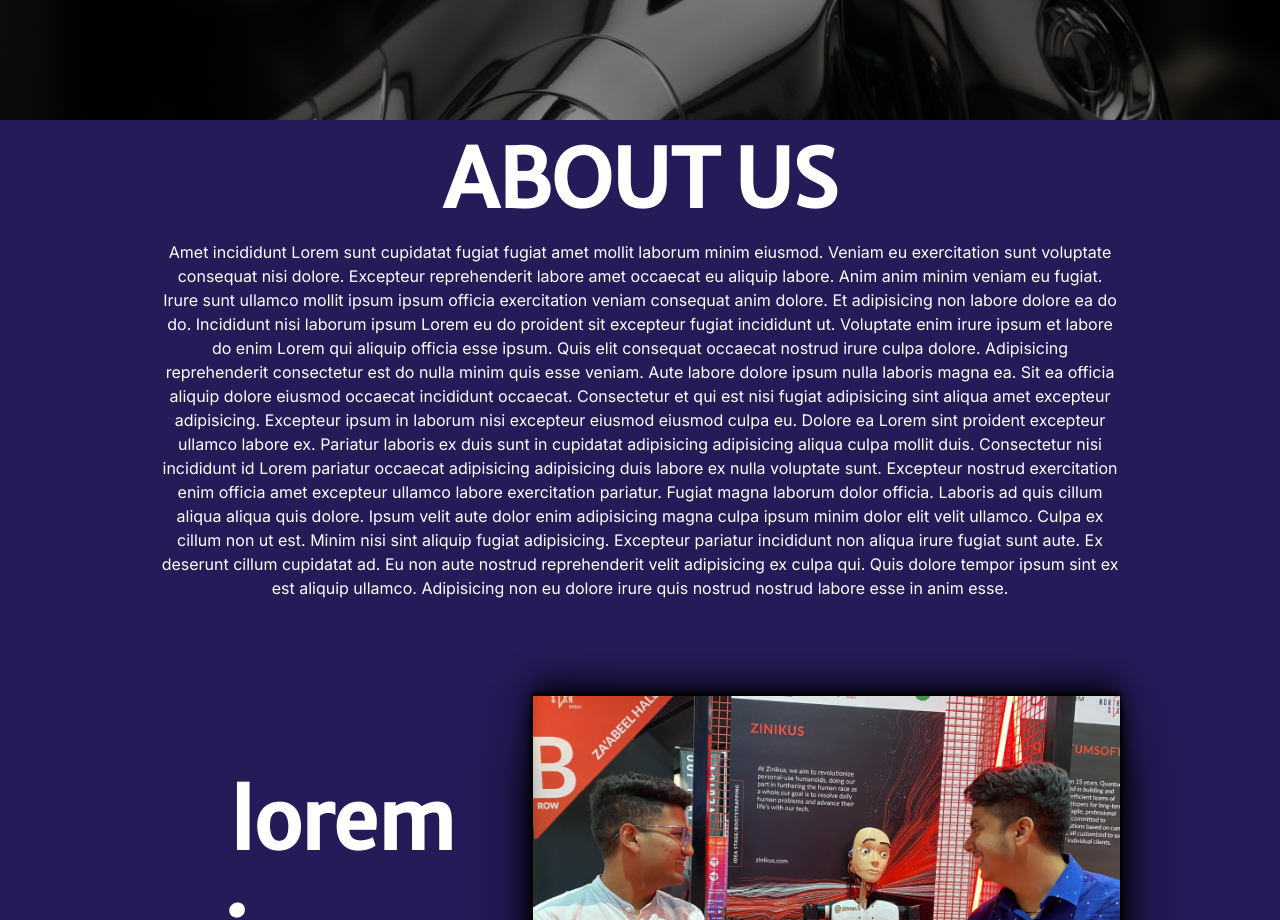
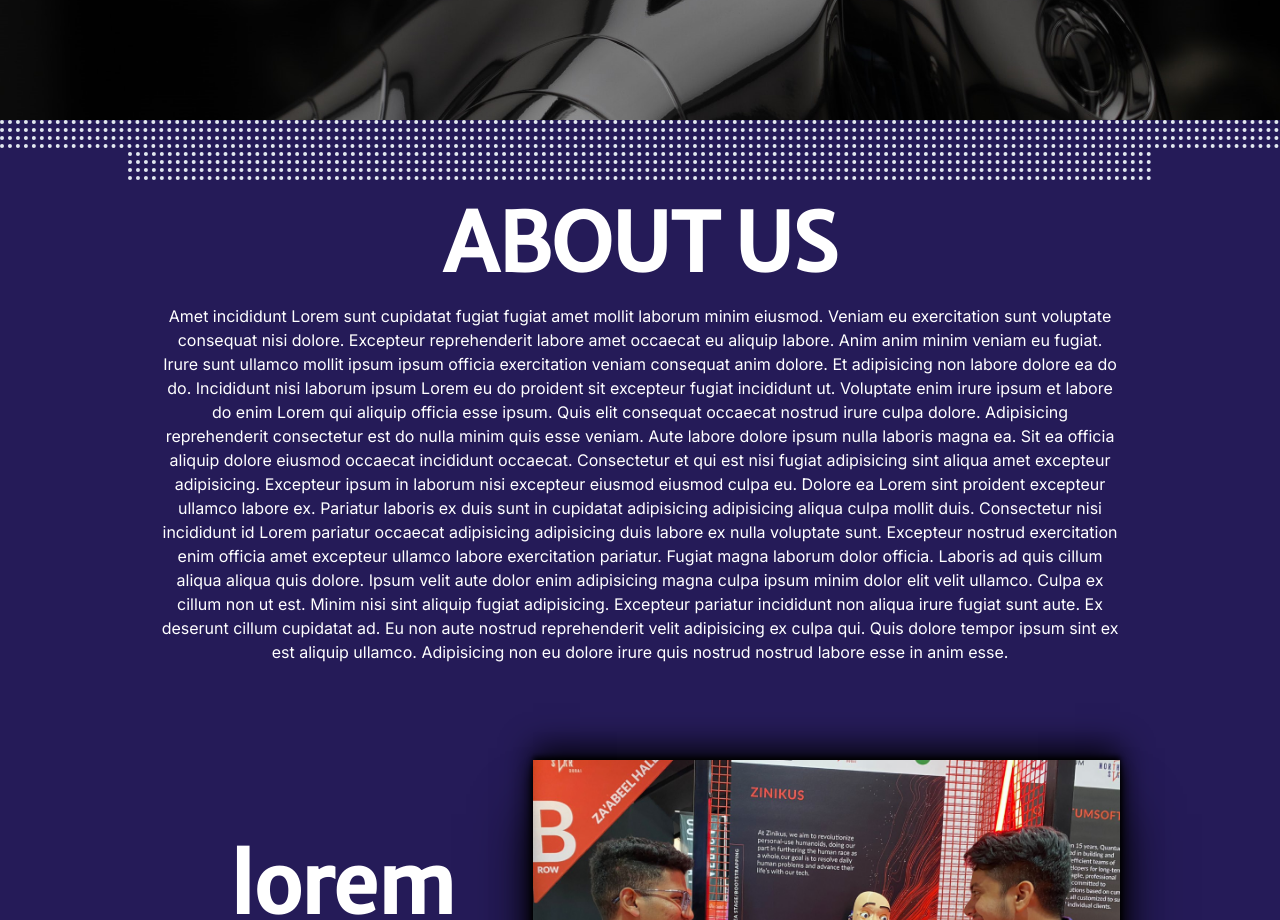
Before and after one commit to UjjwalPasahan/ZINIKUSWEB, a React (Create React App) app in the folder client/: page / in a window 1280 px wide. Shown: the part 920-1840 px from the top of the page. Built offline with nearby package versions, Linux system fonts and the light colour scheme.

Commit message:
added some divider pattern

```diff
--- a/client/src/components/Home.jsx
+++ b/client/src/components/Home.jsx
@@ -32,6 +32,8 @@ const Home = () => {
           </VStack>
 
         </Box>
+        <div className='upperDivider'></div>
+        <div className='divider'></div>
         <About />
         <Achievements/>
       </div>
--- a/client/src/styles/home.css
+++ b/client/src/styles/home.css
@@ -2,8 +2,8 @@
 @import url('https://fonts.googleapis.com/css2?family=Inter&display=swap');
 
 
-.hometext h2{
-    font-size:5rem;
+.hometext h2 {
+    font-size: 5rem;
     font-weight: 600;
     line-height: 6.2rem;
     text-align: left;
@@ -11,8 +11,8 @@
     font-family: 'Merriweather Sans', sans-serif;
 }
 
-.hometext h5{
-    font-size:2rem;
+.hometext h5 {
+    font-size: 2rem;
     font-weight: 200;
     text-align: left;
     margin-bottom: 1.2rem;
@@ -20,12 +20,13 @@
     font-family: 'Merriweather Sans', sans-serif;
 }
 
-.home{
+.home {
     background-color: #251B58;
     /* background-image: url(../assets/homepage/bg.png); */
     background-repeat: no-repeat;
     background-size: contain;
 }
+
 .gradient {
     background: url(../assets/homepage/Group\ 7.png);
     position: absolute;
@@ -42,3 +43,37 @@
     width: 100%;
     height: 80rem;
 } */
+
+.divider::after,
+.divider::before {
+    display: block;
+    height: 4px;
+    border-width: 4px 0;
+    margin-bottom: 4px;
+    border-style: dotted;
+    content: "";
+    /* opacity: 0.8; */
+    width: 80%;
+    margin-left: auto;
+    margin-right: auto;
+}
+/* .divider::before{
+    margin-top: 20px;
+} */
+
+.upperDivider::after,
+.upperDivider::before {
+    display: block;
+    height: 4px;
+    border-width: 4px 0;
+    margin-bottom: 4px;
+    border-style: dotted;
+    content: "";
+    /* opacity: 0.8; */
+    /* width: 80%;
+    margin-left: auto;
+    margin-right: auto; */
+}
+/* .upperDivider::before{
+    margin-top: 20px;
+} */
```
